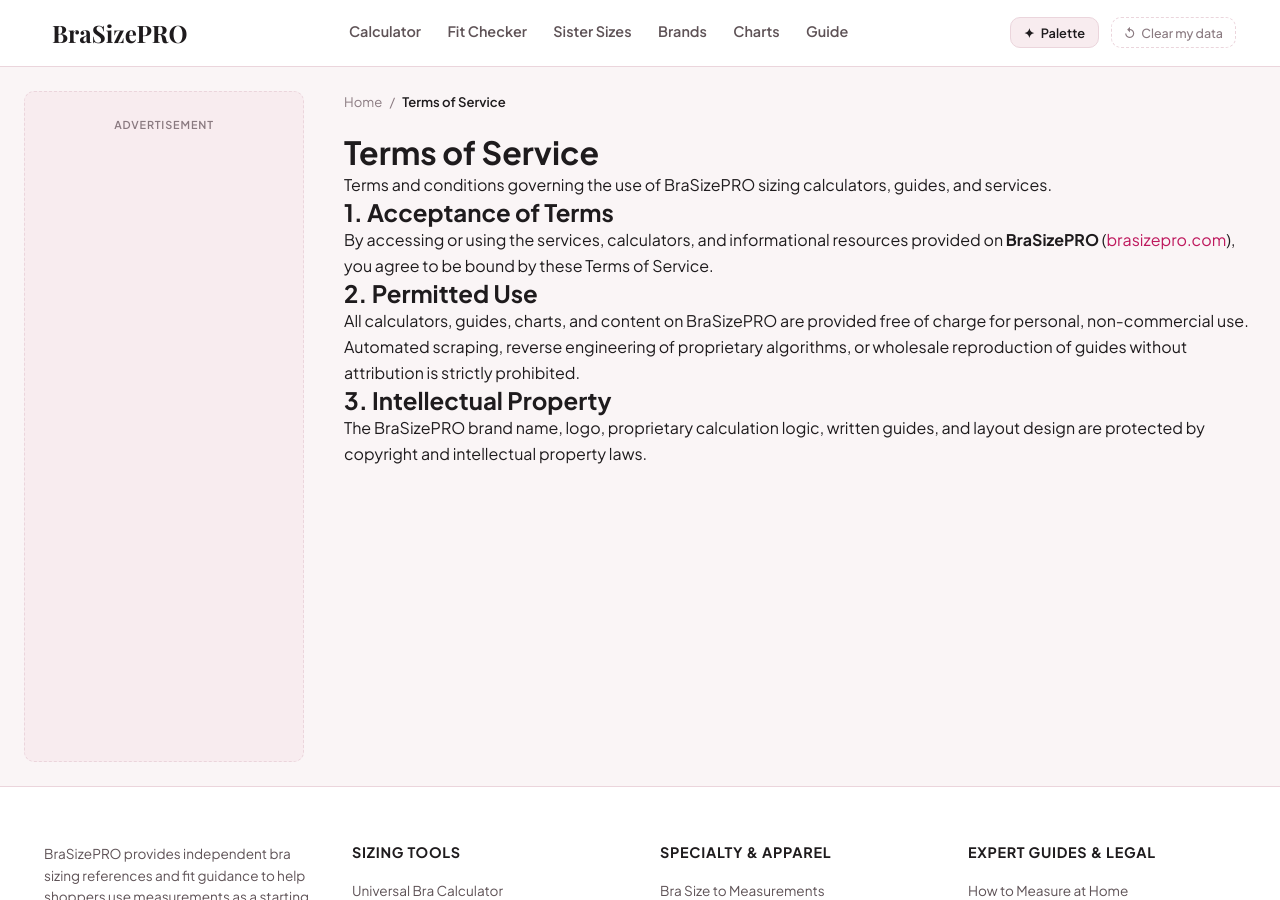
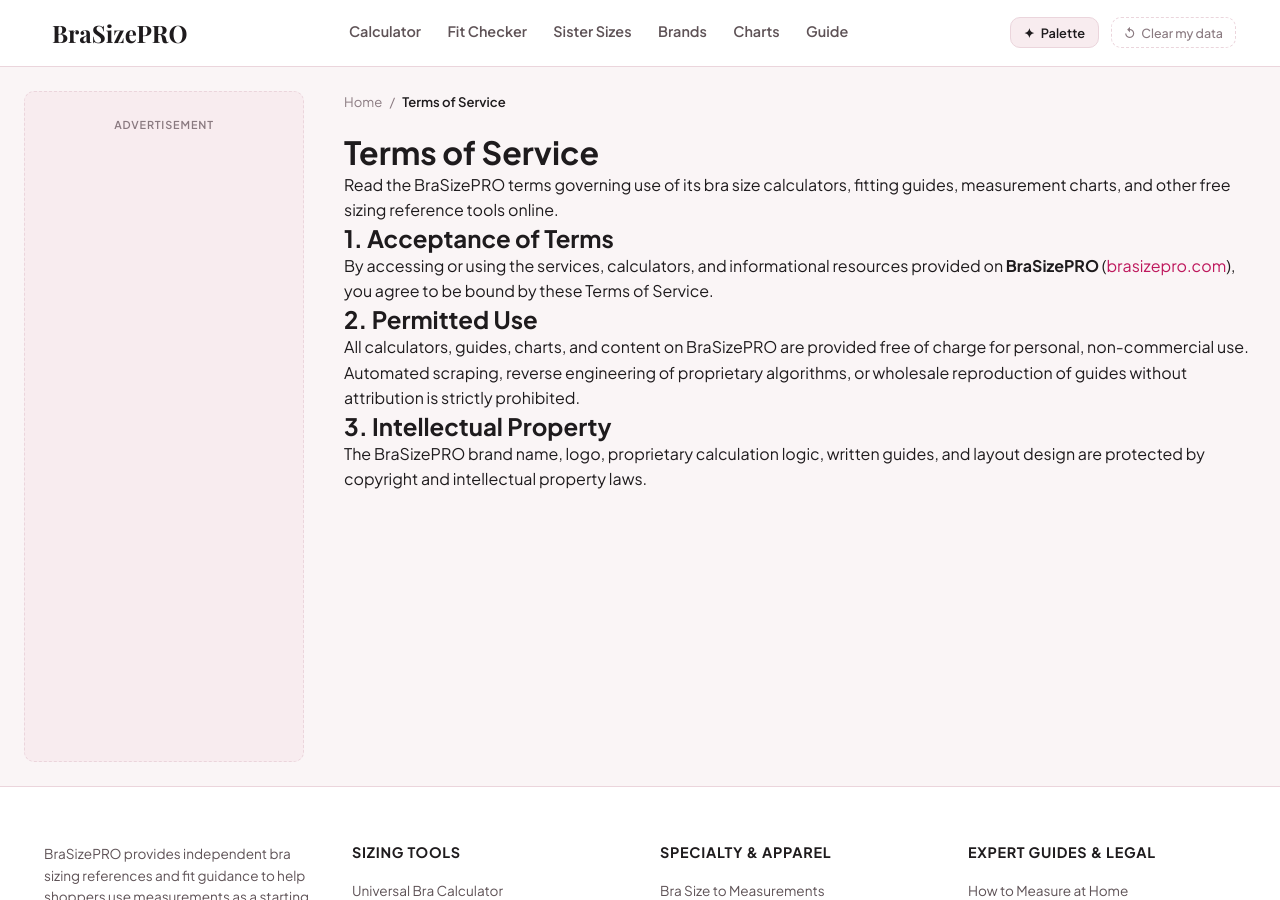
Before and after one commit to sharpedge74-cmyk/Bra-Size-Pro, a Jekyll site: the page built from _pages/terms-of-service.html, in a window 1280 px wide and 900 px high. Built offline with Jekyll 4.4.1, drawn with Linux system fonts in a browser that asks for light colours; some web fonts are replaced.

Commit message:
Improve SEO titles and meta descriptions

```diff
--- a/_pages/terms-of-service.html
+++ b/_pages/terms-of-service.html
@@ -1,7 +1,7 @@
 ---
 layout: page
 title: "Terms of Service"
-description: "Terms and conditions governing the use of BraSizePRO sizing calculators, guides, and services."
+description: "Read the BraSizePRO terms governing use of its bra size calculators, fitting guides, measurement charts, and other free sizing reference tools online."
 permalink: /terms-of-service
 breadcrumb_label: "Terms of Service"
 ---
```
